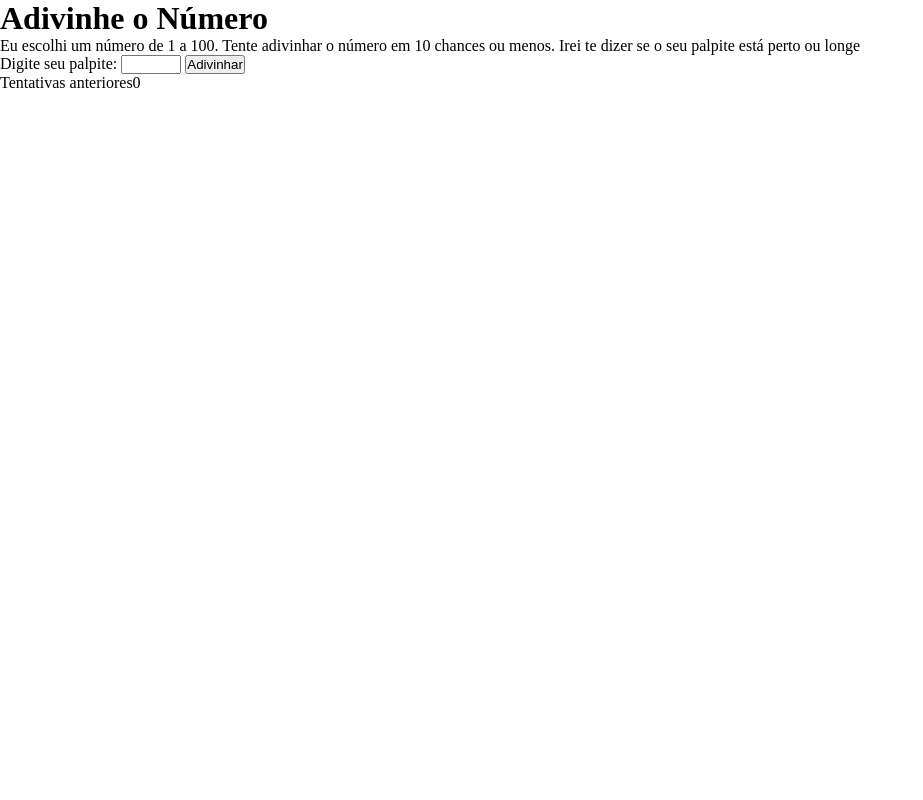
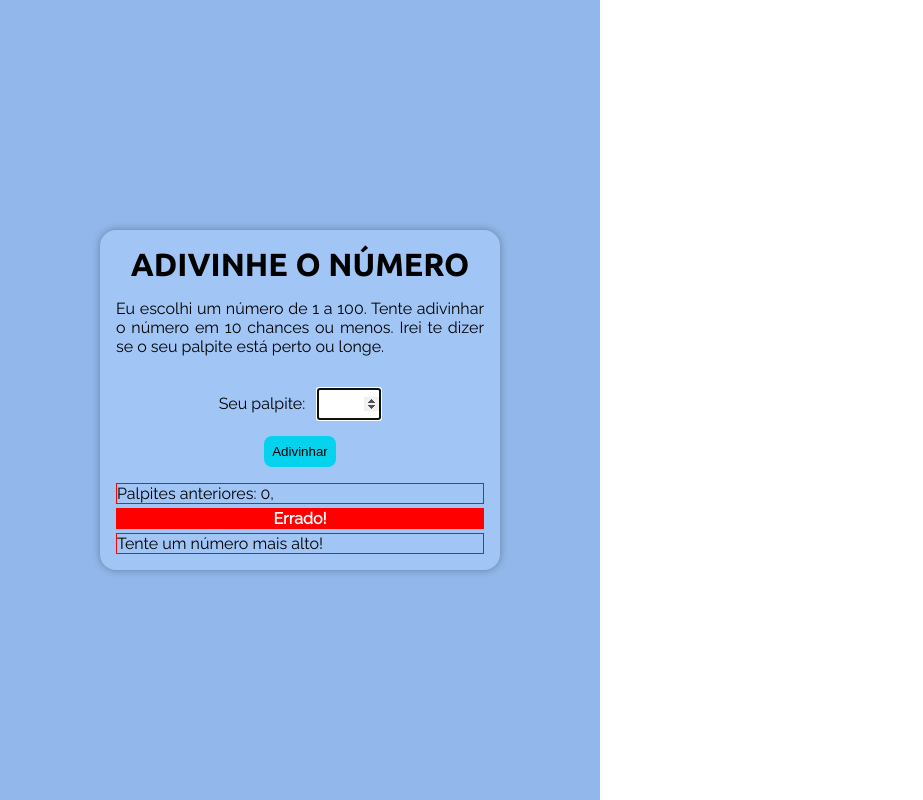
Before and after one commit to JhonattanRoger/js001, a plain HTML site: page index.html in a window 1280 px wide. Both pictures are taken after a click on the input "Adivinhar". Shown: the whole page, without its empty margins (0-923 px from the left). Drawn offline with Linux system fonts and the light colour scheme.

Commit message:
Aplicando Css
práticando css e javascript

```diff
--- a/assets/style.css
+++ b/assets/style.css
@@ -1,9 +1,101 @@
 @charset "UTF-8";
 
+@import url('https://fonts.googleapis.com/css2?family=Ubuntu:ital,wght@0,300;0,400;0,500;0,700;1,300;1,400;1,500;1,700&display=swap');
+@import url('https://fonts.googleapis.com/css2?family=Raleway:wght@300;400&family=Ubuntu:ital,wght@0,300;0,400;0,500;0,700;1,300;1,400;1,500;1,700&display=swap');
+:root {
+    --font-1: 'Ubuntu', sans-serif;
+    --font-2: 'Raleway', sans-serif;
 
+    --cor-1: rgb(146, 184, 235);
+    --cor-2: rgb(161, 197, 245);
+    /* Cor do botão*/
+    --cor-3: rgb(5, 211, 238);
+    --cor-4: rgb(0, 225, 255);
+}
 
 * {
     margin: 0;
     padding: 0;
     box-sizing: border-box;
 }
+
+body {
+    min-width: 420px;
+    font-family: var(--font-2);
+}
+
+h1 {
+    font-family: var(--font-1);
+    text-transform: uppercase;
+    text-align: center;
+    padding: 16px 0;
+}
+
+#container {
+    background-color: var(--cor-1) ;
+    position: relative;
+    max-width: 600px;
+    height: 100vh;
+}
+
+.teste > p {
+    text-align: justify;
+    padding: 0 16px;
+    padding-bottom: 16px;
+
+}
+
+.palpite {
+    text-align: center;
+    margin: 16px;
+}
+
+.guessField {
+    text-align: center;
+    margin-left: 8px;
+    width: 64px;
+    height: 32px;
+}
+
+.guessSubmit {
+    display: block;
+    margin: auto;
+    margin-bottom: 16px;
+    padding: 8px;
+    border: none;
+    border-radius: 8px;
+    background-color: var(--cor-3);
+}
+
+.guessSubmit:hover {
+    background-color: var(--cor-4);
+    transition: .5s;
+    cursor: pointer;
+}
+
+.teste {
+    background-color: var(--cor-2);
+    box-shadow:  0px 0px 8px rgba(0, 0, 0, 0.315);
+    position: absolute;
+    width: 400px;
+    top: 50%;
+    left: 50%;
+    transform: translate(-50%, -50%);
+    border-radius: 16px;
+
+}
+
+.resultParas {
+    margin: 16px;
+}
+
+.resultParas > p {
+    margin-top: 4px;
+    border: 1px solid red;
+}
+
+.lastResult {
+    text-align: center;
+    color: white;
+    font-weight: 900;
+}
--- a/index.html
+++ b/index.html
@@ -8,67 +8,107 @@
     <title>Jogo de Adivinhação</title>
 </head>
 <body>
-    <h1>Adivinhe o Número</h1>
+    <div id="container">
+        <div class="teste">
+            <h1>Adivinhe o Número</h1>
 
-    <p>Eu escolhi um número de 1 a 100. Tente adivinhar o número em 10 chances ou menos. Irei te dizer se o seu palpite está perto ou longe</p>
+            <p>Eu escolhi um número de 1 a 100. Tente adivinhar o número em 10 chances ou menos. Irei te dizer se o seu palpite está perto ou longe.</p>
 
-    <div class="form">
-        <label for="text">Digite seu palpite:</label>
-        <input type="number" min="1" max="100" required id="campoTentativa" class="campoTentativa">
-        <input type="submit" value="Adivinhar" class="botaoAdivinhar">
-    </div>
+            <div class="palpite">
+                <label for="text">Seu palpite:</label>
+                <input type="number" min="1" max="100" required id="guessField" class="guessField">
+            </div>
+            <input type="submit" value="Adivinhar" class="guessSubmit">
 
-    <div class="resultado">
-        <p class="tentativas"></p>
-        <p class="ultimoResultado"></p>
-        <p class="baixoOuAlto"></p>
+            <div class="resultParas">
+                <p class="guesses"></p>
+                <p class="lastResult"></p>
+                <p class="lowOrHi"></p>
+            </div>
+            <!-- Colocar o botão pra resetar -->
+            <div id="showButton" class="showButton"></div>
+        </div>
     </div>
 
     <script>
-        let numeroAleatorio = Math.floor(Math.random() * 100) + 1;
+        let randomNumber = Math.floor(Math.random() * 100) + 1;
 
-        const tentativas = document.querySelector('.tentativas');
-        const ultimoResultado = document.querySelector('.ultimaTentativa');
-        const baixoOuAlto = document.querySelector('.baixouOuAlto');
+        const guesses = document.querySelector('.guesses');
+        const lastResult = document.querySelector('.lastResult');
+        const lowOrHi = document.querySelector('.lowOrHi');
 
-        const botaoAdivinhar = document.querySelector('.botaoAdivinhar');
-        const campoTentativa = document.querySelector('.campoTentativa');
+        const guessSubmit = document.querySelector('.guessSubmit');
+        const guessField = document.querySelector('.guessField');
 
-        let numeroTentativas = 1;
-        let botaoResetar;
+        let guessCount = 1;
+        let resetButton;
 
-        function verificarPalpite() {
-            const tentativaUsuario = Number(campoTentativa.value);
-            if (numeroTentativas === 1) {
-                tentativas.textContent = 'Tentativas anteriores'
+        function checkGuess() {
+            const userGuess = Number(guessField.value);
+            if (guessCount === 1) {
+                guesses.textContent = 'Palpites anteriores: '
             }
-            tentativas.textContent += `${tentativaUsuario}`;
+            guesses.textContent += `${userGuess},  `;
 
-            if (tentativaUsuario === numeroAleatorio) {
-                ultimoResultado.textContent = 'Parabéns! Você acertou!';
-                ultimoResultado.style.backgroundoColor = 'green';
-                baixoOuAlto.textContent = '';
-                setFimDeJogo();
-            } else if (tentativaUsuario === 10) {
-                ultimoResultado.textContent = 'GAME OVER!';
-                baixoOuAlto.textContent = '';
-                setFimDeJogo();
+            if (userGuess === randomNumber) {
+                lastResult.textContent = 'Parabéns! Você acertou!';
+                lastResult.style.backgroundColor = 'green';
+                lowOrHi.textContent = '';
+                setGameOver();
+            } else if (guessCount === 10) {
+                lastResult.textContent = 'GAME OVER!';
+                lowOrHi.textContent = '';
+                setGameOver();
             } else {
-                ultimoResultado.textContent = 'Errado!';
-                ultimoResultado.style.backgroundoColor = 'red';
-                if (tentativaUsuario < numeroAleatorio) {
-                    baixoOuAlto.textContent = 'Tente um número mais alto!';
+                lastResult.textContent = 'Errado!';
+                lastResult.style.backgroundColor = 'red';
+                if (userGuess < randomNumber) {
+                    lowOrHi.textContent = 'Tente um número mais alto!';
                 }
-                if (tentativaUsuario > numeroAleatorio) {
-                    baixoOuAlto.textContent = 'Tente um número mais baixo!';
+                if (userGuess > randomNumber) {
+                    lowOrHi.textContent = 'Tente um número mais baixo!';
                 }
             }
-            tentativaUsuario++;
-            campoTentativa.value = '';
-            campoTentativa.focus();
+
+            guessCount++;
+            guessField.value = '';
+            guessField.focus();
         }
 
-        botaoAdivinhar.addEventListener('click', verificarPalpite);
+        guessSubmit.addEventListener('click', checkGuess);
+
+        function setGameOver() {
+            guessField.disabled = true;
+            guessSubmit.disabled = true;
+            showButton = document.getElementById("showButton");
+            resetButton = document.createElement('button');
+            resetButton.textContent = 'Start new game';
+            resetButton.style.backgroundColor
+            showButton.append(resetButton);
+            resetButton.addEventListener('click', resetGame);
+        }
+
+        function resetGame() {
+            guessCount = 1;
+
+            const resetParas = document.querySelectorAll('.resultParas p');
+                for (const resetPara of resetParas) {
+                    resetPara.textContent = '';
+                }
+
+            resetButton.parentNode.removeChild(resetButton);
+
+            guessField.disabled = false;
+            guessSubmit.disabled = false;
+            guessField.value = '';
+            guessField.focus();
+
+            lastResult.style.backgroundColor = 'pink';
+
+            randomNumber = Math.floor(Math.random() * 100) + 1;
+        }
+
+
 
     </script>
 </body>
```
